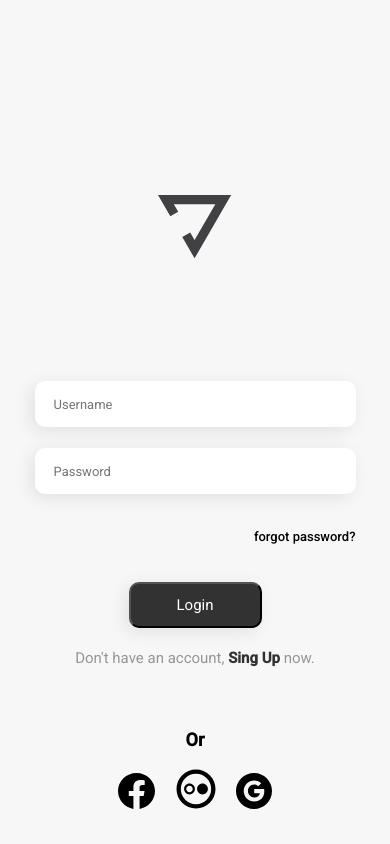
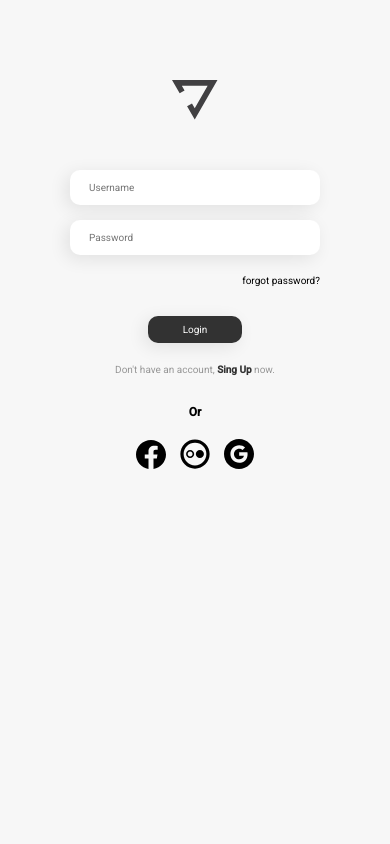
Before and after one commit to Kayke-Fujinaka/yoga-auth, a plain HTML site: page index.html in a window 390 px wide. Drawn offline with Linux system fonts and the light colour scheme.

Commit message:
Responsivo

```diff
--- /dev/null
+++ b/assets/css/media.css
@@ -0,0 +1,71 @@
+@media (max-width: 400px) {
+    .logo {
+        max-width: 50px;
+        max-height: 40px;
+        margin: 80px auto 50px auto;
+    }
+    input {
+        width: 250px;
+        height: 35px;
+        font-size: 10px;
+    }
+    .forg {
+        display: block;
+        margin: 20px auto 30px;
+        background: transparent;
+        width: 250px;
+    }
+    .forgot {
+        font-size: 10px;
+    }
+    button {
+        padding: 8px 35px;
+        font-size: 10px;
+    }
+    .dont {
+        font-size: 10px;
+    }
+    P {
+        font-size: 12px;
+    }
+    .midias img {
+        max-width: 30px;
+        max-height: 30px;
+    }
+}
+
+@media (max-width: 300px) {
+    .logo {
+        max-width: 50px;
+        max-height: 40px;
+        margin: 80px auto 50px auto;
+    }
+    input {
+        width: 180px;
+        height: 30px;
+        font-size: 8px;
+    }
+    .forg {
+        display: block;
+        margin: 20px auto 30px;
+        background: transparent;
+        width: 180px;
+    }
+    .forgot {
+        font-size: 8px;
+    }
+    button {
+        padding: 8px 35px;
+        font-size: 8px;
+    }
+    .dont {
+        font-size: 8px;
+    }
+    P {
+        font-size: 10px;
+    }
+    .midias img {
+        max-width: 20px;
+        max-height: 20px;
+    }
+}
--- /dev/null
+++ b/assets/css/styles.css
@@ -0,0 +1,88 @@
+* {
+  margin: 0;
+  padding: 0;
+  font-family: 'Roboto', sans-serif;
+  box-sizing: border-box;
+  background: #F7F7F7;
+}
+
+.logo {
+  display: block;
+  margin: 100px auto 100px auto;
+}
+
+input {
+  display: flex;
+  background: #FFFFFF;
+  margin: 0 auto 15px;
+  box-shadow: -4px 4px 18px rgba(0, 0, 0, 0.09);
+  border-radius: 10px;
+  width: 321px;
+  height: 46px;
+  font-size: 13px;
+  padding-left: 19px;
+  border: none;
+  color: #969696;
+  outline: none;
+}
+
+.forg {
+  display: block;
+  margin: 20px auto;
+  background: transparent;
+  width: 320px;
+}
+
+.forgot {
+  display: block;
+  color: #000000;
+  font-weight: 400;
+  font-size: 13px;
+  text-decoration: none;
+  text-align: right;
+}
+
+button {
+  margin: 20px auto 0 auto;
+  display: block;
+  padding: 10px 40px;
+  background: #323232;
+  box-shadow: -4px 4px 18px rgba(0, 0, 0, 0.09);
+  border-radius: 10px;
+  font-size: 15px;
+  cursor: pointer;
+  color: #FFFFFF;
+  border: none;
+}
+
+.dont {
+  display: block;
+  margin: 21px;
+  text-align: center;
+  font-size: 15px;
+  color: #969696;
+  text-decoration: none;
+}
+
+strong {
+  color: #323232;
+}
+
+P {
+  margin: 30px auto 20px auto;
+  font-style: normal;
+  font-weight: 700;
+  font-size: 18px;
+  text-align: center;
+  color: #000000;
+}
+
+.midias {
+  margin-bottom: 50px;
+  text-align: center;
+  cursor: pointer;
+}
+
+.midias img {
+  margin: 0 5px;
+}
--- a/index.html
+++ b/index.html
@@ -9,14 +9,16 @@
   <link rel="preconnect" href="https://fonts.gstatic.com" crossorigin>
   <link href="https://fonts.googleapis.com/css2?family=Roboto:ital,wght@0,100;0,300;0,400;0,500;1,700&display=swap"
     rel="stylesheet">
-  <link rel="stylesheet" href="./styles.css">
-  <title>YogaApp</title>
+  <link rel="shortcut icon" type="imagex/png" href="https://icons-for-free.com/iconfiles/png/512/fitness+pilates+pillates+strength+yoga+icon-1320184697141222691.png">
+  <link rel="stylesheet" href="./assets/css/styles.css">
+  <link rel="stylesheet" href="./assets/css/media.css">
+  <title>Yoga Login</title>
 </head>
 
 <body>
 
   <div>
-    <img class="logo" src="./assets/Symbol-central.svg" alt="logo">
+    <img class="logo" src="./assets/img/Symbol-central.svg" alt="logo">
     <input type="email" placeholder="Username">
     <input type="password" class="password" placeholder="Password">
 
@@ -29,9 +31,9 @@
     <p>Or</p>
 
     <div class="midias">
-      <a href="#"><img src="./assets/facebook.svg" alt="Facebook photo"></a>
-      <a class="midia" href="#"><img src="./assets/flickr.svg" alt="Flickr photo"></a>
-      <a href="#"><img src="./assets/google.svg" alt="Google photo"></a>
+      <img src="./assets/img/facebook.svg" alt="Facebook photo">
+      <img src="./assets/img/flickr.svg" alt="Flickr photo">
+      <img src="./assets/img/google.svg" alt="Google photo">
     </div>
 
   </div>
--- a/styles.css
+++ /dev/null
@@ -1,108 +0,0 @@
-*{
-    margin:0;
-    padding:0;
-    font-family:'Roboto',sans-serif;
-    box-sizing:border-box;
-    background: #F7F7F7;
-  }
-
-  .logo{
-    display:block;
-    margin: 195px auto 122px auto;
-
-  }
-
-  input{
-    display:block;
-    background: #FFFFFF;
-    margin: 0 auto;
-    box-shadow: -4px 4px 18px rgba(0, 0, 0, 0.09);
-    border-radius: 10px;
-    width: 321px;
-    height: 46px;
-    font-style: normal;
-    font-weight: normal;
-    font-size: 13px;
-    line-height: 15px;
-    padding:15px 19px;
-    border:none;
-    color: #969696;
-    outline:none;
-
-  }
-
-  .password{
-    margin-top:21px;
-
-  }
-
-  .forg{
-    display:block;
-    margin: 35px auto;
-    background:transparent;
-    width: 321px;
-
-  }
-  .forgot{
-    display:block;
-    color:#000000;
-    font-style: normal;
-    font-weight: 500;
-    font-size: 13px;
-    line-height: 15px;
-    text-decoration:none;
-    text-align:right;
-  }
-
-  button{
-    margin:38px auto 0 auto;
-    display:block;
-    width: 133px;
-    height: 46px;
-    background: #323232;
-    box-shadow: -4px 4px 18px rgba(0, 0, 0, 0.09);
-    border-radius: 10px;
-    font-style: normal;
-    font-weight: normal;
-    font-size: 15px;
-    line-height: 18px;
-
-    color: #FFFFFF;
-
-  }
-
-  .dont{
-    display:block;
-    margin:21px;
-    text-align:center;
-    font-style: normal;
-    font-weight: normal;
-    font-size: 15px;
-    line-height: 18px;
-    color: #969696;
-    text-decoration:none;
-
-  }
-
-  strong{
-    color: #323232;
-
-  }
-
-  P{
-    margin:62px auto 18.5px auto;
-    font-style: normal;
-    font-weight: 900;
-    font-size: 18px;
-    line-height: 21px;
-    text-align: center;
-
-    color: #000000;
-  }
-
-  .midias{
-    text-align:center;
-  }
-  .midia{
-    padding:16.5px
-  }
```
Also changed, not shown: assets/img/Symbol-central.svg (renamed from assets/Symbol-central.svg), assets/img/bolinhas.png (renamed from assets/bolinhas.png), assets/img/facebook.svg (renamed from assets/facebook.svg), assets/img/flickr.svg (renamed from assets/flickr.svg), assets/img/gif.gif (renamed from assets/gif.gif), assets/img/google.svg (renamed from assets/google.svg), assets/img/littleball.svg (renamed from assets/littleball.svg), assets/img/meditating.svg (renamed from assets/meditating.svg), imageyoga.png (deleted), 1 other file.
